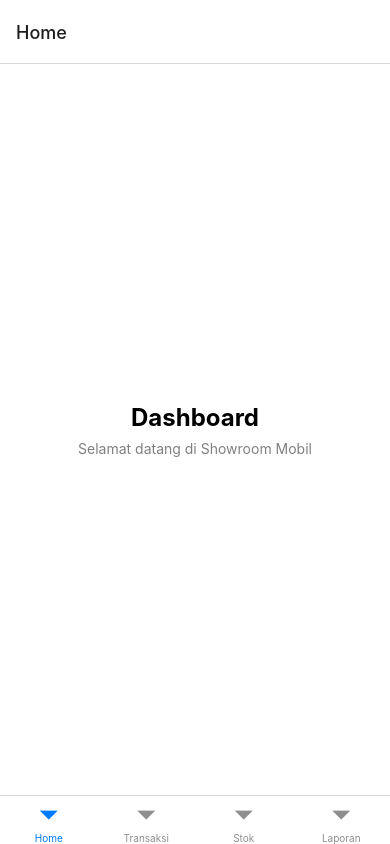
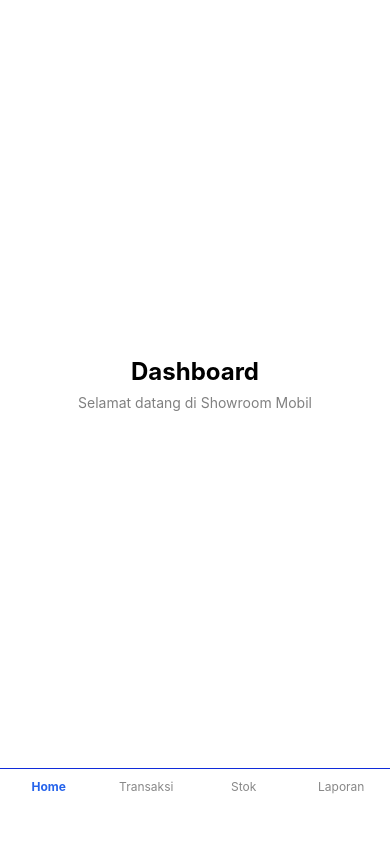
Before and after one commit to abdullohmmuttaqin/ShowroomApp2, a React Native app: screen / in a window 390 px wide. Built offline with nearby package versions, Linux system fonts and the light colour scheme.

Commit message:
feat: setup navigasi tab bar dengan useState

```diff
--- a/App.js
+++ b/App.js
@@ -1,26 +1,73 @@
-import { NavigationContainer } from '@react-navigation/native';
-import { createBottomTabNavigator } from '@react-navigation/bottom-tabs';
+import { useState } from 'react';
+import { View, Text, TouchableOpacity, StyleSheet } from 'react-native';
 
-// Import semua halaman yang sudah kita buat
+// Import semua halaman
 import HomeScreen from './screens/HomeScreen';
 import TransaksiScreen from './screens/TransaksiScreen';
 import StokScreen from './screens/StokScreen';
 import LaporanScreen from './screens/LaporanScreen';
 
-// Membuat objek Tab Navigator
-const Tab = createBottomTabNavigator();
+export default function App() {
+  // activeTab menyimpan halaman yang sedang aktif
+  const [activeTab, setActiveTab] = useState('Home');
 
-// App adalah pintu utama — semua halaman didaftarkan di sini
-export default function App() {
+  // Fungsi untuk menentukan halaman mana yang ditampilkan
+  const renderScreen = () => {
+    if (activeTab === 'Home') return <HomeScreen />;
+    if (activeTab === 'Transaksi') return <TransaksiScreen />;
+    if (activeTab === 'Stok') return <StokScreen />;
+    if (activeTab === 'Laporan') return <LaporanScreen />;
+  };
+
   return (
-    // NavigationContainer membungkus seluruh navigasi aplikasi
-    <NavigationContainer>
-      <Tab.Navigator>
-        <Tab.Screen name="Home" component={HomeScreen} />
-        <Tab.Screen name="Transaksi" component={TransaksiScreen} />
-        <Tab.Screen name="Stok" component={StokScreen} />
-        <Tab.Screen name="Laporan" component={LaporanScreen} />
-      </Tab.Navigator>
-    </NavigationContainer>
+    <View style={styles.container}>
+      {/* Area konten halaman */}
+      <View style={styles.content}>{renderScreen()}</View>
+
+      {/* Tab bar bawah */}
+      <View style={styles.tabBar}>
+        {['Home', 'Transaksi', 'Stok', 'Laporan'].map((tab) => (
+          <TouchableOpacity
+            key={tab}
+            style={styles.tabItem}
+            onPress={() => setActiveTab(tab)}
+          >
+            <Text style={activeTab === tab ? styles.tabAktif : styles.tabNormal}>
+              {tab}
+            </Text>
+          </TouchableOpacity>
+        ))}
+      </View>
+    </View>
   );
 }
+
+const styles = StyleSheet.create({
+  container: {
+    flex: 1,
+  },
+  content: {
+    flex: 1,
+  },
+  tabBar: {
+    flexDirection: 'row',
+    backgroundColor: '#fff',
+    borderTopWidth: 1,
+    borderTopColor: '#102bda',
+    paddingBottom: 50,
+    paddingTop: 10,
+  },
+  tabItem: {
+    flex: 1,
+    alignItems: 'center',
+  },
+  tabAktif: {
+    color: '#2563eb',
+    fontWeight: 'bold',
+    fontSize: 12,
+  },
+  tabNormal: {
+    color: '#888',
+    fontSize: 12,
+  },
+});
```
Also changed, not shown: package.json (+1 -6 lines), 1 other file (tests, documents, lock files or other folders).
